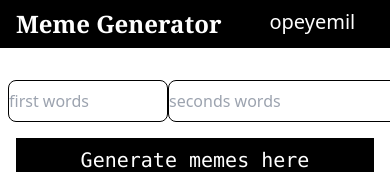
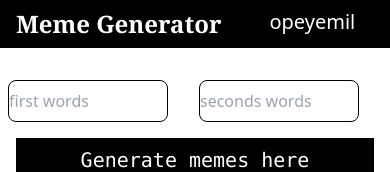
Before and after one commit to Opeyemil-code/meme-generator, a React (Vite) app: page / in a window 390 px wide. Shown: the top 172 px of the page. Built offline with nearby package versions, Linux system fonts and the light colour scheme; no server answers.

Commit message:
fixed some div boxes

```diff
--- a/src/button/button.jsx
+++ b/src/button/button.jsx
@@ -73,7 +73,7 @@ export default function Button(params) {
         onChange={Input}
         value={meme.top}/>
 
-        <input className="border border-black lg:px-20 mx-auto lg:w-96 lg:ml-20 lg:py-2 mt-8 rounded-lg flex"
+        <input className="border border-black lg:px-20 mx-auto lg:w-96 lg:ml-20 lg:py-2 mt-8 rounded-lg flex w-40"
         type="text"
         placeholder='seconds words'
         name="bottom"
@@ -97,7 +97,7 @@ export default function Button(params) {
             </div>
 
 
-            <div className="absolute flex lg:ml-80 border text-center text-xl bg-white lg:left-96 lg:px-24 lg:py-2 lg:bottom-48 w-3/4 mx-auto lg:w-auto bottom-12 ml-12 p-2">
+            <div className="absolute flex lg:ml-80 border text-center text-xl bg-white lg:left-96 lg:px-24 lg:py-2 lg:bottom-40 w-3/4 mx-auto lg:w-auto bottom-12 ml-12 p-2">
                 <p className="text-md mx-auto text-center">{meme.bottom}</p>
             </div>
 
```
